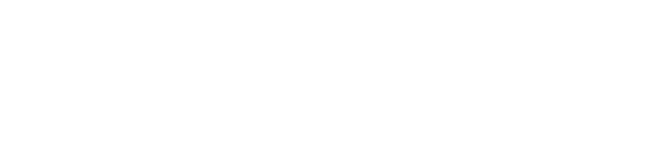
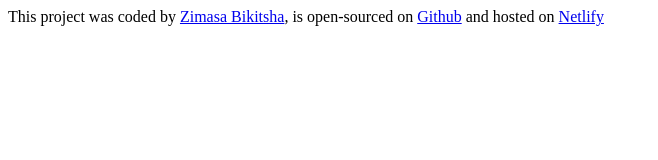
Before and after one commit to Zimbikitsha/VirtualByVirtue, a plain HTML site: page index.html in a window 1280 px wide. Shown: the whole page, without its empty margins (0-658 px from the left). Drawn offline with Linux system fonts and the light colour scheme.

Commit message:
Update index.html

```diff
--- a/index.html
+++ b/index.html
@@ -4,3 +4,17 @@
     <meta charset="UTF-8">
     <meta name="viewport" content="width=device-width, initial-scale=1.0" />
     <title>My App</title>
+
+    <footer>
+      This project was coded by
+      <a href="https://github.com/Zimbikitsha" target="_blank"
+        >Zimasa Bikitsha</a
+      >, is open-sourced on
+      <a
+        href="https://github.com/Zimbikitsha/VirtualByVirtue"
+        target="_blank"
+        >Github</a
+      >
+      and hosted on
+      <a href="https://weatherbyvirtue.netlify.app/" target="_blank">Netlify</a>
+    </footer>
```
